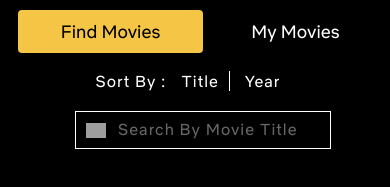
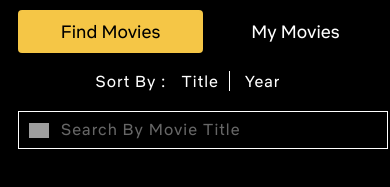
Before and after one commit to vivekiyer114/vivekiyer114.github.io, a plain HTML site: page index.html in a window 390 px wide. Shown: the part 125-312 px from the top of the page. Drawn offline with Linux system fonts and the light colour scheme; no server answers; grey boxes are pictures that could not be loaded.

Commit message:
new update

```diff
--- a/assets/stylesheets/index.scss
+++ b/assets/stylesheets/index.scss
@@ -200,7 +200,7 @@ button:disabled{
     }
 
 
-    @media (max-width:400px){
+    @media (max-width:768px){
         .header{
             flex-direction: column;
 
@@ -219,10 +219,18 @@ button:disabled{
                 }
             }
             .form-wrapper{
+                width: 100%;
                 form{
                     flex-direction: column;
+                    align-items: inherit;
+                    width: 100%;
+                    .sort-input-wrapper{
+                        text-align: center;
+                    }
+
                     > div{
                         margin-bottom: 20px;
+                        flex-basis: 100%;
                     }
                 }
             }
@@ -234,6 +242,7 @@ button:disabled{
         .list-wrapper{
                 .movie-item{
                     flex-basis: calc(50% - 20px) !important;
+                    text-align: center;
                 }
             }
     }
```
Also changed, not shown: assets/stylesheets/index.css.
